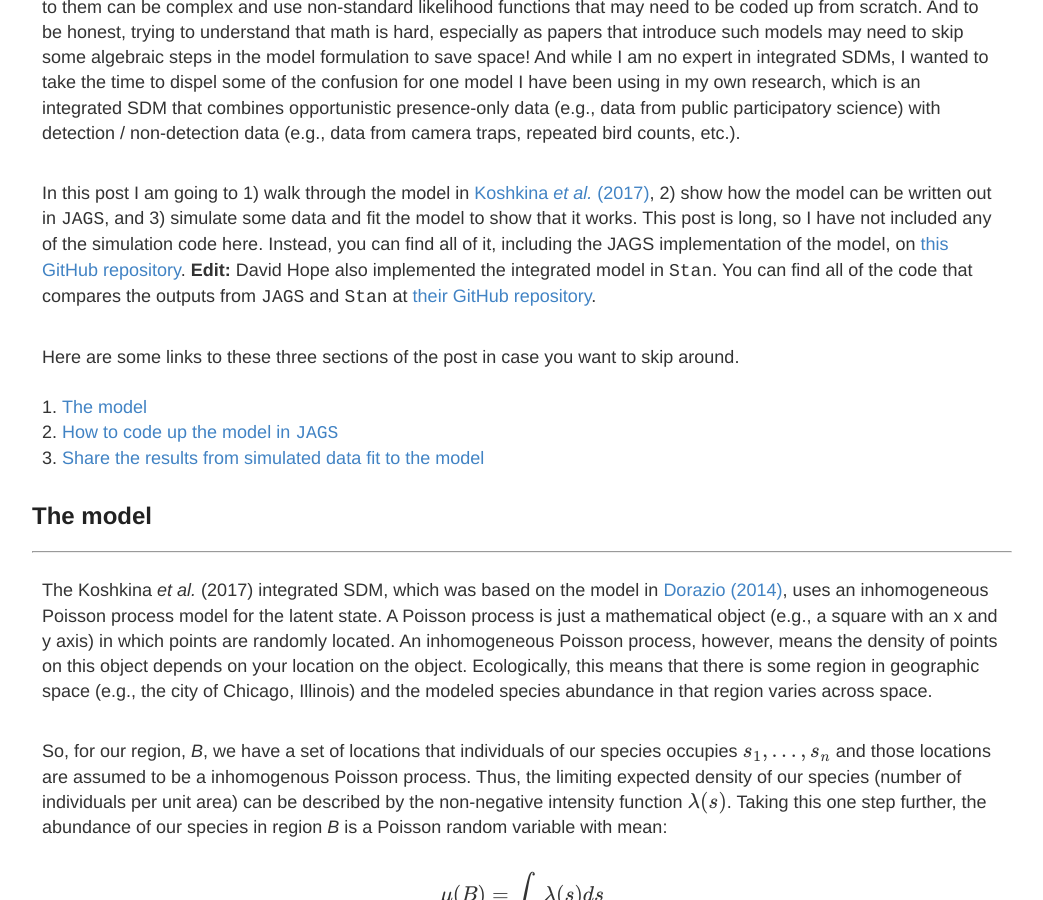
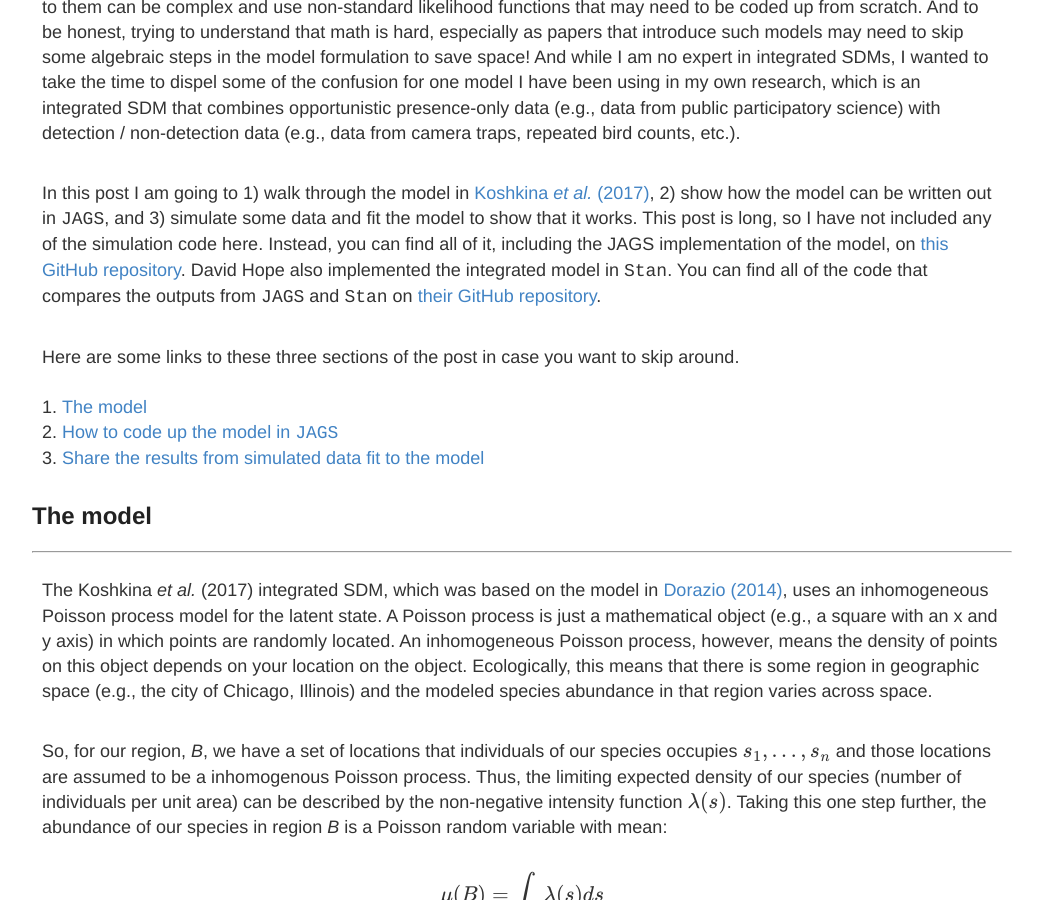
Before and after one commit to mfidino/mfidino.github.io, a Jekyll site: the page built from blog/_posts/2021-8-25-bayesian_integrated_model.md, in a window 1280 px wide and 900 px high, scrolled down 684 px. Shown: the whole window, without its empty margins (118-1161 px from the left). Built offline with Jekyll 4.4.1, drawn with Linux system fonts in a browser that asks for light colours; formulas are drawn with MathJax 3.

Commit message:
Update 2021-8-25-bayesian_integrated_model.md

```diff
--- a/blog/_posts/2021-8-25-bayesian_integrated_model.md
+++ b/blog/_posts/2021-8-25-bayesian_integrated_model.md
@@ -10,7 +10,7 @@
 
 In my opinion, the biggest hurdle that prevents the wide scale adoption of integrated SDMs is that the math associated to them can be complex and use non-standard likelihood functions that may need to be coded up from scratch. And to be honest, trying to understand that math is hard, especially as papers that introduce such models may need to skip some algebraic steps in the model formulation to save space! And while I am no expert in integrated SDMs, I wanted to take the time to dispel some of the confusion for one model I have been using in my own research, which is an integrated SDM that combines opportunistic presence-only data (e.g., data from public participatory science) with detection / non-detection data (e.g., data from camera traps, repeated bird counts, etc.).
 
-In this post I am going to 1) walk through the model in [Koshkina *et al.* (2017)](https://besjournals.onlinelibrary.wiley.com/doi/10.1111/2041-210X.12738), 2) show how the model can be written out in `JAGS`, and 3) simulate some data and fit the model to show that it works. This post is long, so I have not included any of the simulation code here. Instead, you can find all of it, including the JAGS implementation of the model, on [this GitHub repository](https://github.com/mfidino/integrated-occupancy-model). **Edit:** David Hope also implemented the integrated model in `Stan`. You can find all of the code that compares the outputs from `JAGS` and `Stan` at [their GitHub repository](https://github.com/dhope/integrated-occupancy-model).
+In this post I am going to 1) walk through the model in [Koshkina *et al.* (2017)](https://besjournals.onlinelibrary.wiley.com/doi/10.1111/2041-210X.12738), 2) show how the model can be written out in `JAGS`, and 3) simulate some data and fit the model to show that it works. This post is long, so I have not included any of the simulation code here. Instead, you can find all of it, including the JAGS implementation of the model, on [this GitHub repository](https://github.com/mfidino/integrated-occupancy-model). David Hope also implemented the integrated model in `Stan`. You can find all of the code that compares the outputs from `JAGS` and `Stan` on [their GitHub repository](https://github.com/dhope/integrated-occupancy-model).
 
 Here are some links to these three sections of the post in case you want to skip around.
 
```
